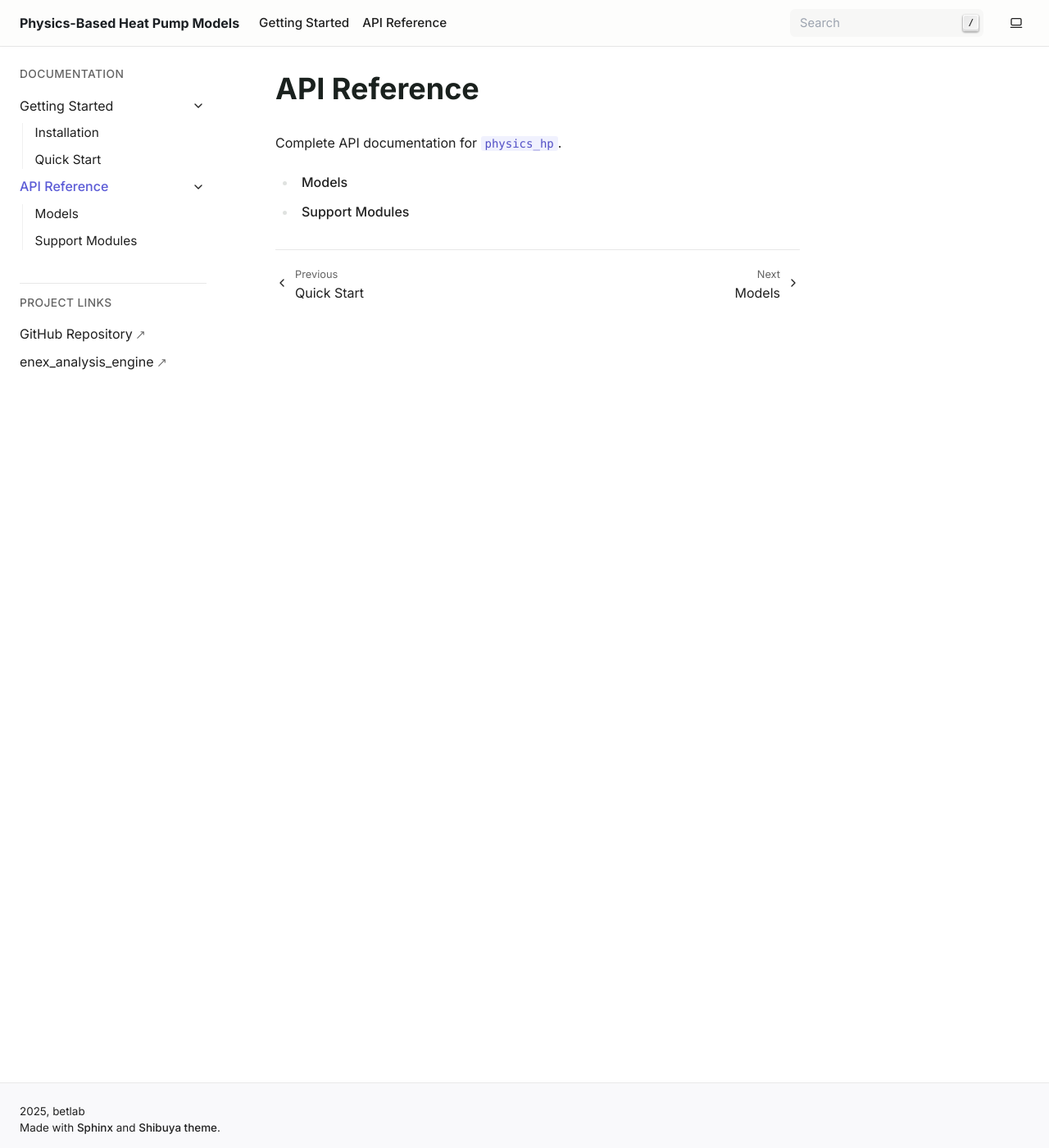
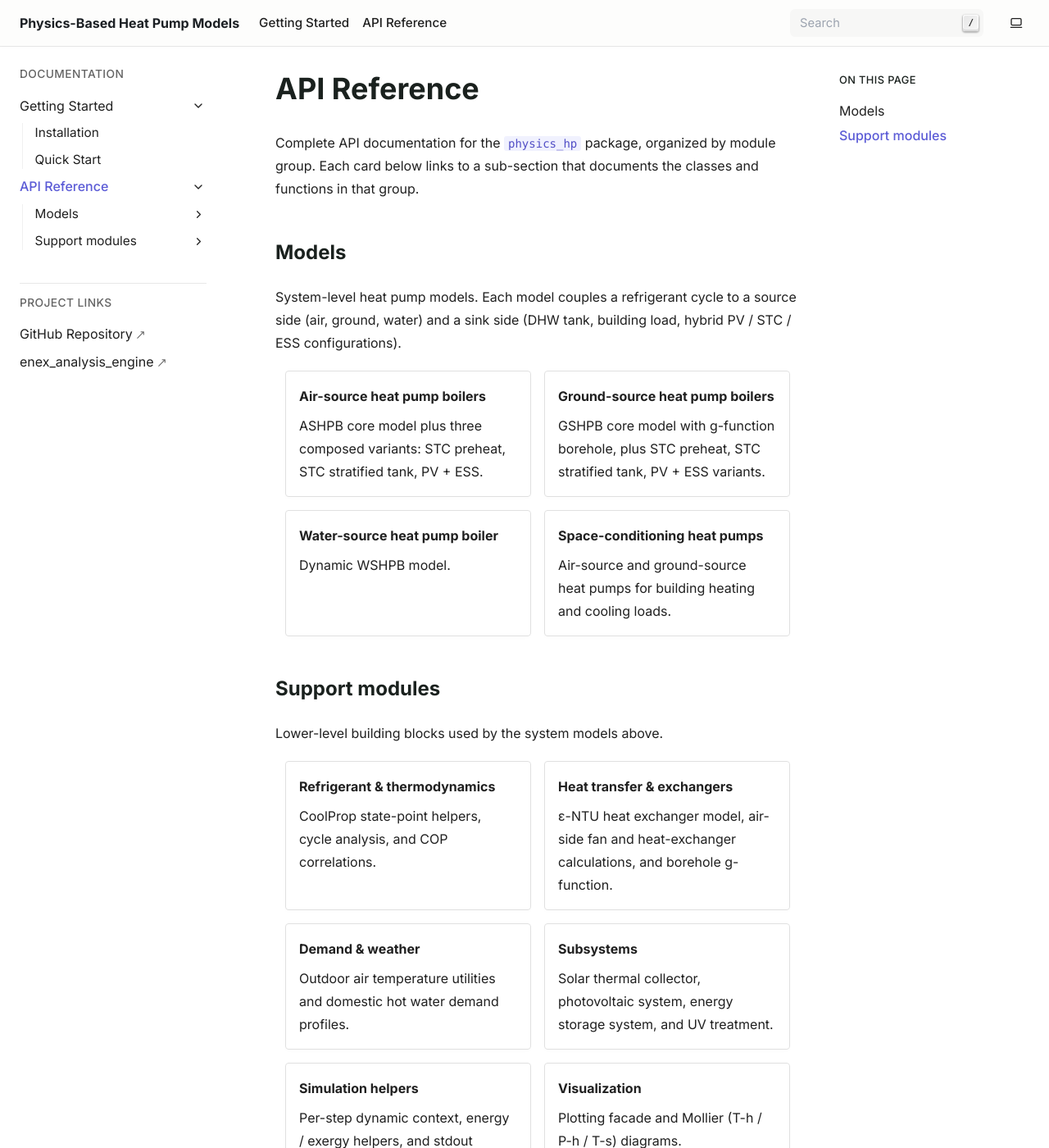
Before and after one commit to bet-lab/tmhp, a Sphinx documentation site: the page built from docs/source/api/index.rst, in a window 1280 px wide and 1400 px high. Shown: the whole window at 82% size. Built offline with Sphinx 7.4.7, drawn with Linux system fonts in a browser that asks for light colours; some of the changed text lies outside the part shown.

Commit message:
docs: reorganize API reference by module group (#93)
Split the two flat API pages (`api/models.rst`, `api/support.rst`) into
grouped sub-pages so the sidebar reflects the package's actual structure
and related modules sit next to each other instead of scrolling past each
other on one long page.

New layout:

    api/
    ├── index.rst                       sphinx-design grid card index
    ├── models/
    │   ├── index.rst
    │   ├── ashpb.rst                   ASHPB + 3 composed variants
    │   ├── gshpb.rst                   GSHPB + 3 composed variants
    │   ├── wshpb.rst
    │   └── space-conditioning.rst      ASHP, GSHP
    └── support/
        ├── index.rst
        ├── refrigerant-thermo.rst      refrigerant, thermodynamics, cop
        ├── heat-transfer.rst           heat_transfer, hx_fan, g_function
        ├── demand-weather.rst          weather, dhw
        ├── subsystems.rst              subsystems classes, uv_treatment
        ├── simulation.rst              dynamic_context, enex_functions,
        │                               simulation_summary
        ├── visualization.rst           visualization, mollier_diagram
        └── utilities.rst               calc_util, constants

Every module that used to be rendered under `models.rst` / `support.rst`
is rendered exactly once in the new tree (same `automodule` options,
same `subsystems.*` autoclass split for the four named classes).

Closes #92

```diff
--- a/docs/source/api/index.rst
+++ b/docs/source/api/index.rst
@@ -1,10 +1,107 @@
+=============
 API Reference
 =============
 
-Complete API documentation for ``physics_hp``.
+Complete API documentation for the ``physics_hp`` package, organized by
+module group. Each card below links to a sub-section that documents the
+classes and functions in that group.
+
+Models
+======
+
+System-level heat pump models. Each model couples a refrigerant cycle to a
+source side (air, ground, water) and a sink side (DHW tank, building load,
+hybrid PV / STC / ESS configurations).
+
+.. grid:: 2
+    :gutter: 3
+
+    .. grid-item-card:: Air-source heat pump boilers
+        :link: models/ashpb
+        :link-type: doc
+
+        ASHPB core model plus three composed variants:
+        STC preheat, STC stratified tank, PV + ESS.
+
+    .. grid-item-card:: Ground-source heat pump boilers
+        :link: models/gshpb
+        :link-type: doc
+
+        GSHPB core model with g-function borehole, plus
+        STC preheat, STC stratified tank, PV + ESS variants.
+
+    .. grid-item-card:: Water-source heat pump boiler
+        :link: models/wshpb
+        :link-type: doc
+
+        Dynamic WSHPB model.
+
+    .. grid-item-card:: Space-conditioning heat pumps
+        :link: models/space-conditioning
+        :link-type: doc
+
+        Air-source and ground-source heat pumps for
+        building heating and cooling loads.
+
+Support modules
+===============
+
+Lower-level building blocks used by the system models above.
+
+.. grid:: 2
+    :gutter: 3
+
+    .. grid-item-card:: Refrigerant & thermodynamics
+        :link: support/refrigerant-thermo
+        :link-type: doc
+
+        CoolProp state-point helpers, cycle analysis, and
+        COP correlations.
+
+    .. grid-item-card:: Heat transfer & exchangers
+        :link: support/heat-transfer
+        :link-type: doc
+
+        ε-NTU heat exchanger model, air-side fan and
+        heat-exchanger calculations, and borehole g-function.
+
+    .. grid-item-card:: Demand & weather
+        :link: support/demand-weather
+        :link-type: doc
+
+        Outdoor air temperature utilities and domestic hot
+        water demand profiles.
+
+    .. grid-item-card:: Subsystems
+        :link: support/subsystems
+        :link-type: doc
+
+        Solar thermal collector, photovoltaic system,
+        energy storage system, and UV treatment.
+
+    .. grid-item-card:: Simulation helpers
+        :link: support/simulation
+        :link-type: doc
+
+        Per-step dynamic context, energy / exergy helpers,
+        and stdout summary tables.
+
+    .. grid-item-card:: Visualization
+        :link: support/visualization
+        :link-type: doc
+
+        Plotting facade and Mollier (T-h / P-h / T-s)
+        diagrams.
+
+    .. grid-item-card:: Utilities & constants
+        :link: support/utilities
+        :link-type: doc
+
+        Unit-conversion helpers and physical constants.
 
 .. toctree::
-   :maxdepth: 2
+    :maxdepth: 2
+    :hidden:
 
-   models
-   support
+    models/index
+    support/index
```
Also changed, not shown: docs/source/api/models.rst (deleted, +0 -71 lines), docs/source/api/models/ashpb.rst (added, +39 -0 lines), docs/source/api/models/gshpb.rst (added, +39 -0 lines), docs/source/api/models/index.rst (added, +15 -0 lines), docs/source/api/models/space-conditioning.rst (added, +23 -0 lines), docs/source/api/models/wshpb.rst (added, +11 -0 lines), docs/source/api/support.rst (deleted, +0 -119 lines), docs/source/api/support/demand-weather.rst (added, +22 -0 lines), docs/source/api/support/heat-transfer.rst (added, +30 -0 lines), docs/source/api/support/index.rst (added, +18 -0 lines), docs/source/api/support/refrigerant-thermo.rst (added, +30 -0 lines), docs/source/api/support/simulation.rst (added, +31 -0 lines), docs/source/api/support/subsystems.rst (added, +42 -0 lines), docs/source/api/support/utilities.rst (added, +21 -0 lines), 1 more files.
